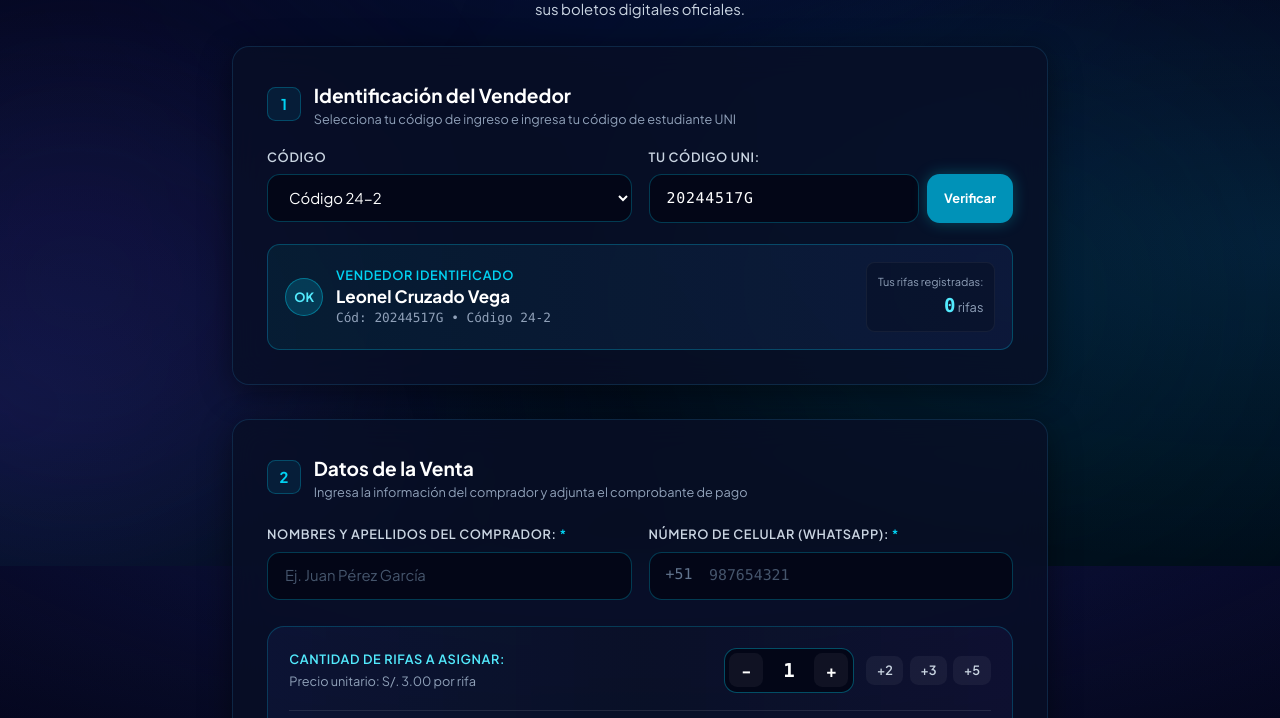
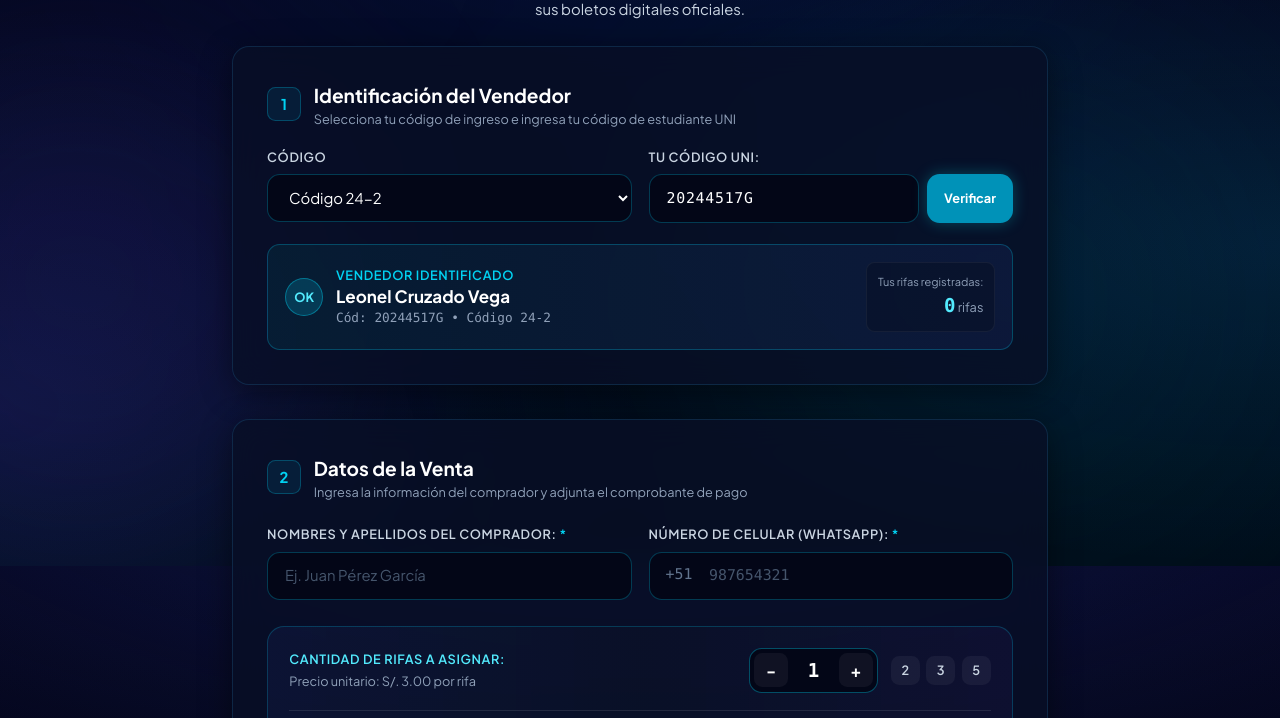
Before and after one commit to Leishcod/SistemaRifas, an Astro site: page /vender in a window 1280 px wide. Shown: the part 234-952 px from the top of the page. Built offline with nearby package versions, Linux system fonts and the light colour scheme; Astro itself is replaced by a stand-in of ours.

Commit message:
style: remove plus sign from quick quantity buttons (2, 3, 5)

```diff
--- a/src/components/SellerRegistrationForm.tsx
+++ b/src/components/SellerRegistrationForm.tsx
@@ -397,7 +397,7 @@ export const SellerRegistrationForm: React.FC = () => {
                           : 'bg-white/5 hover:bg-white/10 text-slate-300'
                         }`}
                     >
-                      +{qty}
+                      {qty}
                     </button>
                   ))}
                 </div>
```
